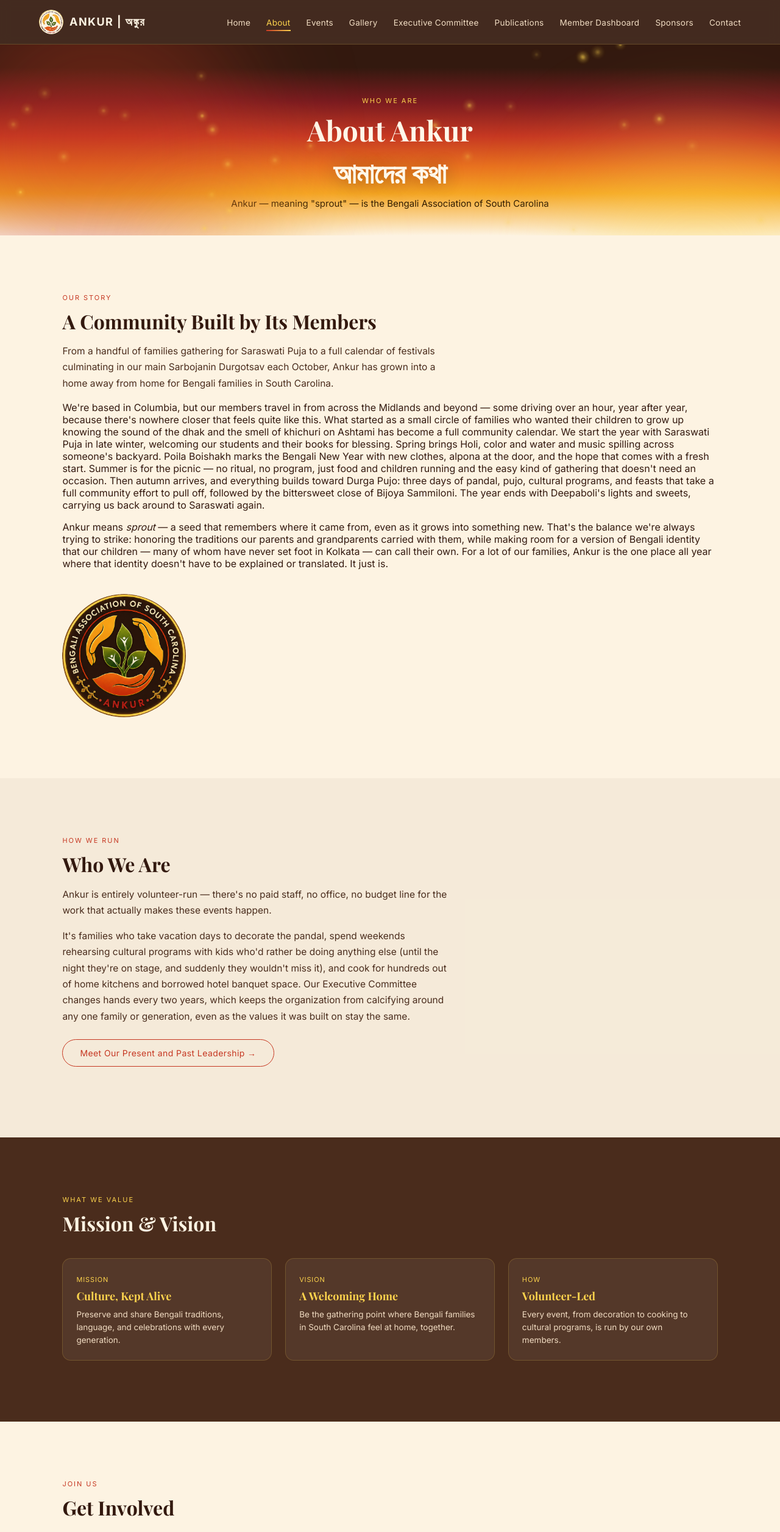
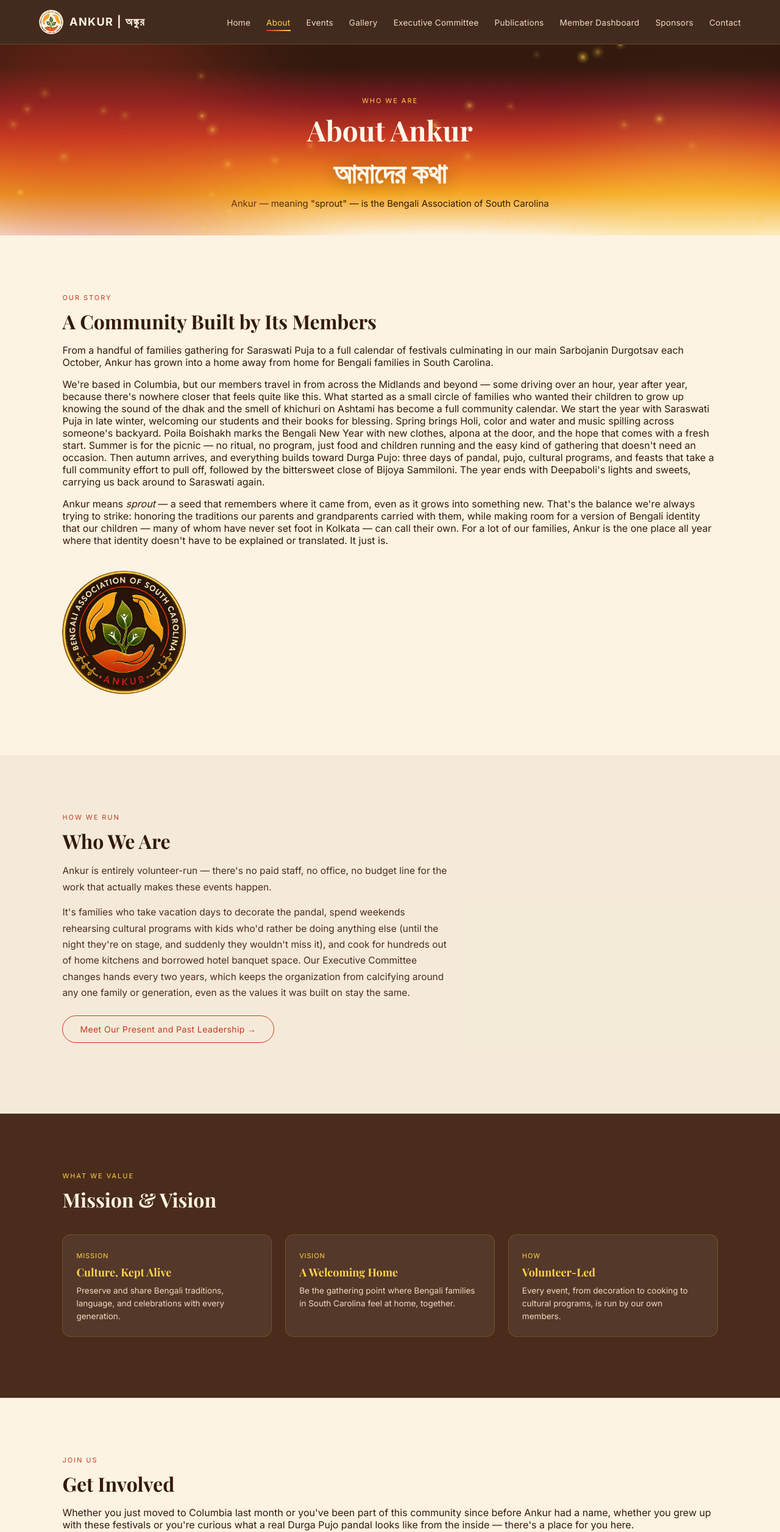
Before and after one commit to ankursc-cola/ankur-website, a React (Vite) app: page /about in a window 1280 px wide. Shown: the top 2512 px of the page at 61% size. Built offline with nearby package versions, Linux system fonts and the light colour scheme; a web font is replaced by a local one.

Commit message:
About page fix

```diff
--- a/src/pages/About.jsx
+++ b/src/pages/About.jsx
@@ -22,7 +22,7 @@
       <section className="section dark-text">
         <span className="kicker">Our Story</span>
         <h2 className="dark-text">A Community Built by Its Members</h2>
-        <p className="lead">
+        <p>
           From a handful of families gathering for Saraswati Puja to a full calendar of
           festivals culminating in our main Sarbojanin Durgotsav each October, Ankur has
           grown into a home away from home for Bengali families in South Carolina.
@@ -131,7 +131,7 @@
       <section className="section dark-text">
         <span className="kicker">Join Us</span>
         <h2 className="dark-text">Get Involved</h2>
-        <p className="lead">
+        <p>
           Whether you just moved to Columbia last month or you've been part of this
           community since before Ankur had a name, whether you grew up with these
           festivals or you're curious what a real Durga Pujo pandal looks like from the
```
